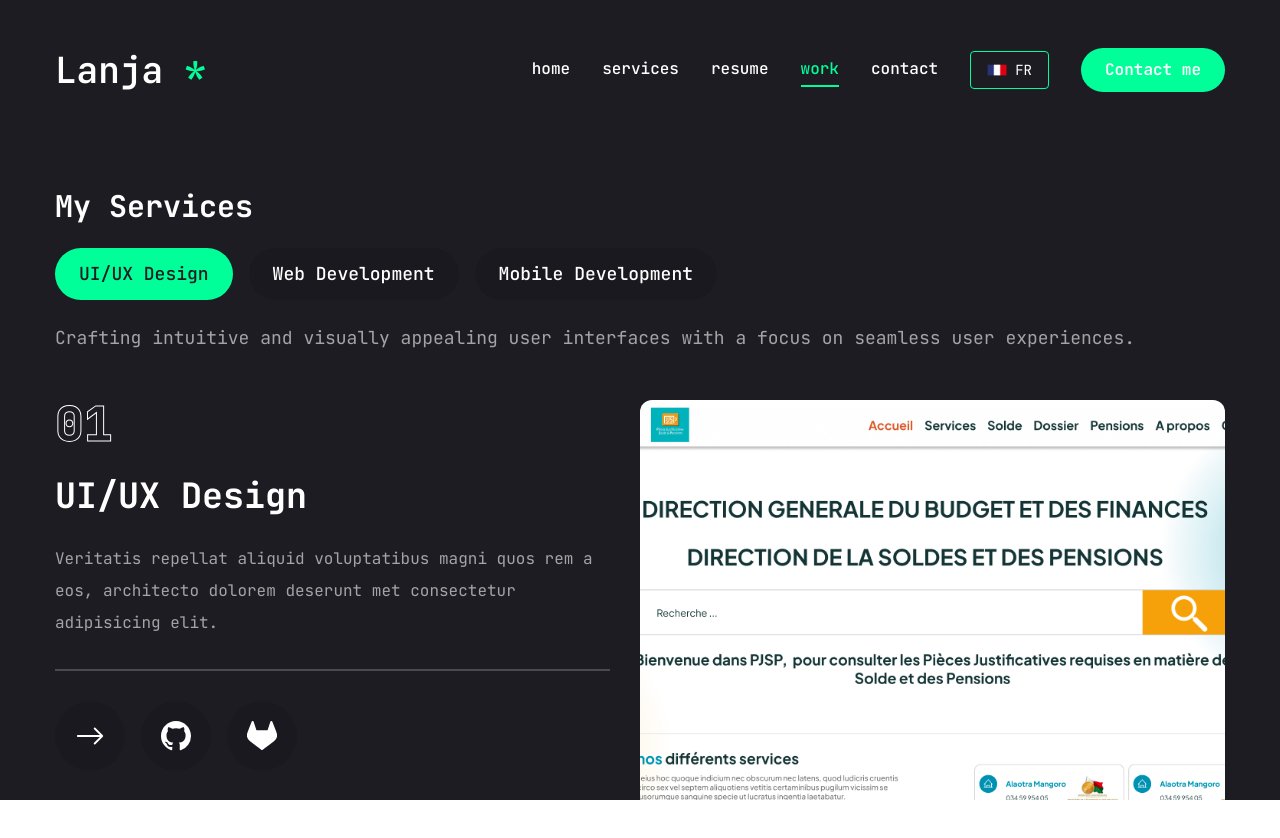
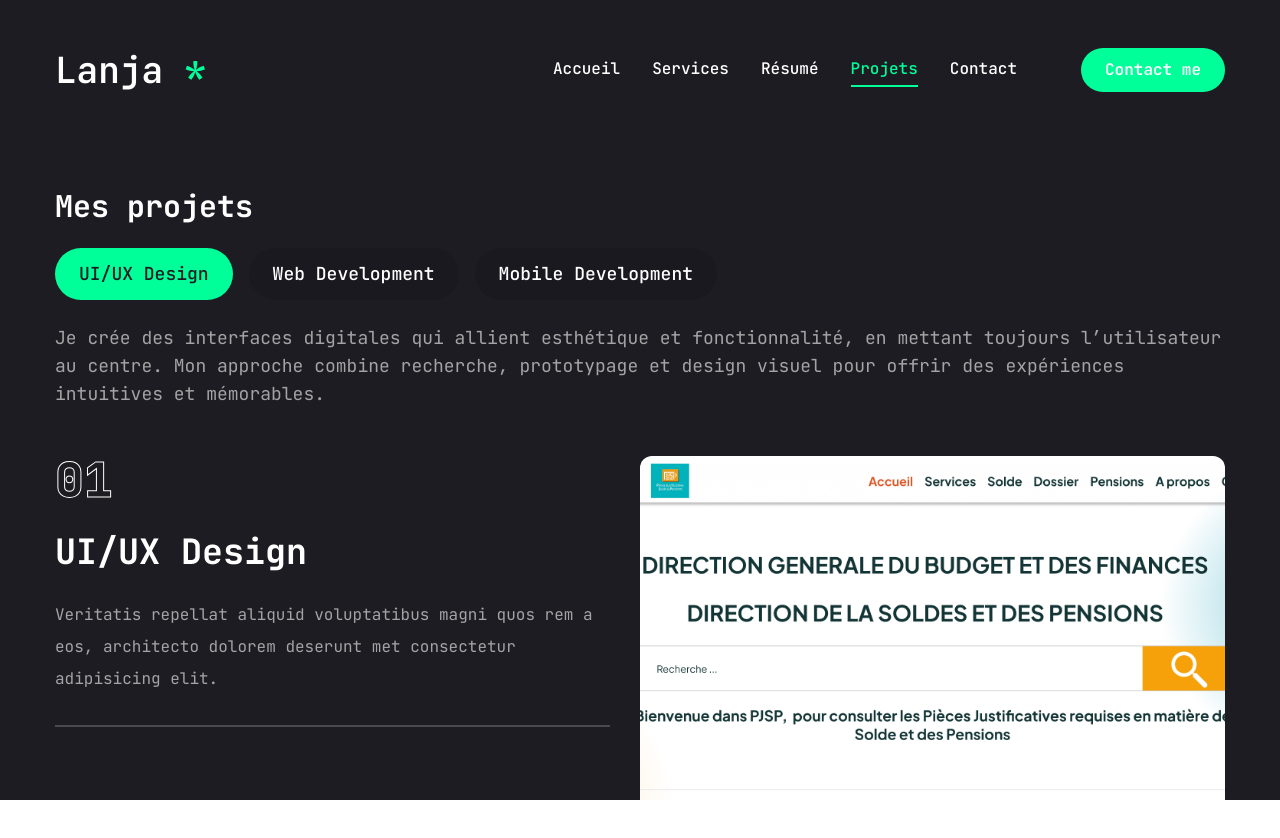
Before and after one commit to LanjaNy/portfolio_lanja, a Next.js app: page /work in a window 1280 px wide. Shown: the top 838 px of the page. Built offline with nearby package versions, Linux system fonts and the light colour scheme.

Commit message:
up fix remove bilangue

```diff
--- a/public/locales/en/common.json
+++ b/public/locales/en/common.json
@@ -1,7 +1,6 @@
 {
   "role": "Fullstack Web Developer",
   "greeting": "Hello I'm",
-  "name": "Lanja",
   "description": "I’m a passionate developer and designer, skilled in building responsive web and mobile applications. I focus on creating seamless user experiences, leveraging both frontend and backend technologies to deliver high-quality solutions. Always learning and evolving to stay ahead in the tech world.",
   "download": "Download",
 
@@ -27,7 +26,6 @@
   "aboutTitle": "About me",
   "aboutDescription": "I’m a passionate developer and designer, skilled in building responsive web and mobile applications. I focus on creating seamless user experiences, leveraging both frontend and backend technologies to deliver high-quality solutions. Always learning and evolving to stay ahead in the tech world.",
   "name": "Name",
-  "phone": "Phone",
   "experience": "Experience",
   "whatsapp": "WhatsApp",
   "nationality": "Nationality",
--- a/public/locales/fr/common.json
+++ b/public/locales/fr/common.json
@@ -1,6 +1,12 @@
 {
+  "homeMenu": "Accueil",
+  "servicesMenu": "Services",
+  "resumeMenu": "Résumé",
+  "workMenu": "Travail",
+  "contactMenu": "Contact",
+
   "role": "Développeur Fullstack Web",
-  "": "Bonjour, je suis",
+  "greeting": "Bonjour, je suis",
   "description": "Je suis un développeur et designer passionné, compétent dans la création d'applications web et mobiles responsives. Je me concentre sur la création d'expériences utilisateur fluides, en utilisant à la fois les technologies frontend et backend pour fournir des solutions de haute qualité. Toujours en apprentissage pour rester à la pointe de la technologie.",
   "download": "Télécharger",
 
--- a/src/app/work/page.tsx
+++ b/src/app/work/page.tsx
@@ -266,17 +266,17 @@ const services = [
   {
     title: "UI/UX Design",
     description:
-      "Crafting intuitive and visually appealing user interfaces with a focus on seamless user experiences.",
+      "Je crée des interfaces digitales qui allient esthétique et fonctionnalité, en mettant toujours l’utilisateur au centre. Mon approche combine recherche, prototypage et design visuel pour offrir des expériences intuitives et mémorables.",
   },
   {
     title: "Web Development",
     description:
-      "Building responsive, high-performance websites using modern frameworks and technologies.",
+      "Je construis des sites et applications web performants, réactifs et sécurisés, en combinant technologies modernes et bonnes pratiques de développement. Mon objectif est de transformer des idées en expériences digitales fonctionnelles, optimisées pour tous les appareils et toutes les interfaces.",
   },
   {
     title: "Mobile Development",
     description:
-      "Developing cross-platform mobile applications with clean code and optimal functionality.",
+      "Je développe des applications mobiles multiplateformes avec un code propre et une fonctionnalité optimale.",
   },
 ];
 
@@ -295,7 +295,11 @@ const getFilteredProjects = (serviceTitle: string) => {
         stackNames.includes("angular 16")
       );
     } else if (serviceTitle === "Mobile Development") {
-      return stackNames.includes("flutter");
+      return (
+        stackNames.includes("flutter") ||
+        stackNames.includes("react native") ||
+        stackNames.includes("ionic angular")
+      );
     }
     return false;
   });
@@ -345,7 +349,7 @@ const page = () => {
     >
       <div className="container mx-auto">
         <div className="mb-12">
-          <h2 className="text-3xl font-bold text-white mb-6">My Services</h2>
+          <h2 className="text-3xl font-bold text-white mb-6">Mes projets</h2>
           <div className="flex flex-col sm:flex-row gap-4 mb-6">
             {services.map((service, index) => (
               <button
@@ -380,6 +384,7 @@ const page = () => {
               <div className="flex items-center gap-4">
                 <Link
                   href={project.live}
+                  hidden={project.live == ""}
                   target="_blank"
                   rel="noopener noreferrer"
                   className="bg-black/10 rounded-full p-5 hover:-rotate-45 group-hover:bg-accent transition-all duration-500"
@@ -388,12 +393,14 @@ const page = () => {
                 </Link>
                 <Link
                   href={project.github}
+                  hidden={project.github == ""}
                   className="bg-black/10 rounded-full p-5"
                 >
                   <BsGithub className="text-white text-3xl group-hover:text-accent" />
                 </Link>
                 <Link
                   href={project.gitlab}
+                  hidden={project.gitlab == ""}
                   className="bg-black/10 rounded-full p-5"
                 >
                   <BsGitlab className="text-white text-3xl group-hover:text-accent" />
--- a/src/components/Header.jsx
+++ b/src/components/Header.jsx
@@ -12,10 +12,10 @@ export default function Header() {
   const { i18n } = useTranslation();
   const [isOpen, setIsOpen] = useState(false);
 
-  const languages = [
-    { code: "fr", name: "FR", flag: "/assets/flag/fr.png", alt: "French flag" },
-    { code: "en", name: "EN", flag: "/assets/flag/en.png", alt: "English flag" },
-  ];
+  // const languages = [
+  //   { code: "fr", name: "FR", flag: "/assets/flag/fr.png", alt: "French flag" },
+  //   { code: "en", name: "EN", flag: "/assets/flag/en.png", alt: "English flag" },
+  // ];
 
   const handleChangeLanguage = (code) => {
     i18n.changeLanguage(code);
@@ -34,7 +34,7 @@ export default function Header() {
         <div className="hidden xl:flex items-center gap-8">
           <Nav />
           <div className="relative">
-            <button
+            {/* <button
               onClick={() => setIsOpen(!isOpen)}
               className="bg-transparent border border-accent text-white px-4 py-2 rounded flex items-center text-sm gap-2"
             >
@@ -47,9 +47,9 @@ export default function Header() {
                 className="inline-block"
               />
               {languages.find((lang) => lang.code === i18n.language)?.name || "EN"}
-            </button>
+            </button> */}
 
-            {isOpen && (
+            {/* {isOpen && (
               <div className="absolute top-full mt-2 bg-white text-black rounded shadow-lg z-10">
                 {languages.map((lang) => (
                   <button
@@ -69,7 +69,7 @@ export default function Header() {
                   </button>
                 ))}
               </div>
-            )}
+            )} */}
           </div>
           <Link href={"/contact"}>
             <Button>Contact me</Button>
--- a/src/components/MobileNav.jsx
+++ b/src/components/MobileNav.jsx
@@ -19,22 +19,22 @@ const Links = [
 const MobileNav = () => {
   const pathname = usePathname();
   const { i18n } = useTranslation();
-  const [isOpen, setIsOpen] = useState(false);
+  // const [isOpen, setIsOpen] = useState(false);
 
-  const languages = [
-    { code: "fr", flag: "/assets/flag/fr.png", alt: "French flag" },
-    { code: "en", flag: "/assets/flag/en.png", alt: "English flag" },
-  ];
+  // const languages = [
+  //   { code: "fr", flag: "/assets/flag/fr.png", alt: "French flag" },
+  //   { code: "en", flag: "/assets/flag/en.png", alt: "English flag" },
+  // ];
 
-  const handleChangeLanguage = (code) => {
-    i18n.changeLanguage(code);
-    setIsOpen(false); // Close dropdown after selection
-  };
+  // const handleChangeLanguage = (code) => {
+  //   i18n.changeLanguage(code);
+  //   setIsOpen(false);
+  // };
 
   return (
     <div className="flex items-center gap-4">
       <div className="relative">
-        <button
+        {/* <button
           onClick={() => setIsOpen(!isOpen)}
           className="bg-white text-black px-2 py-2 rounded flex items-center"
         >
@@ -67,7 +67,7 @@ const MobileNav = () => {
               </button>
             ))}
           </div>
-        )}
+        )} */}
       </div>
 
       <Sheet>
--- a/src/components/Nav.jsx
+++ b/src/components/Nav.jsx
@@ -5,23 +5,23 @@ import {usePathname} from "next/navigation";
 
 const Links = [
     {
-        name: "home",
+        name: "Accueil",
         path: "/",
     },
     {
-        name: "services",
+        name: "Services",
         path: "/services",
     },
     {
-        name: "resume",
+        name: "Résumé",
         path: "/resume",
     },
     {
-        name: "work",
+        name: "Projets",
         path: "/work",
     },
     {
-        name: "contact",
+        name: "Contact",
         path: "/contact",
     },
 ]
```
